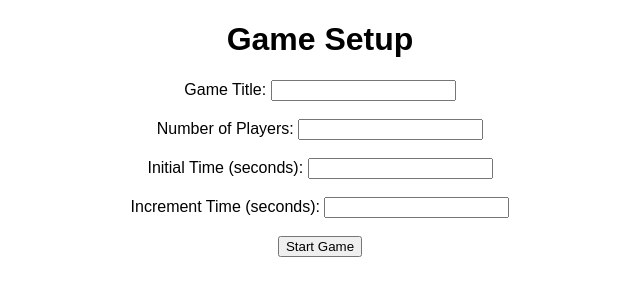
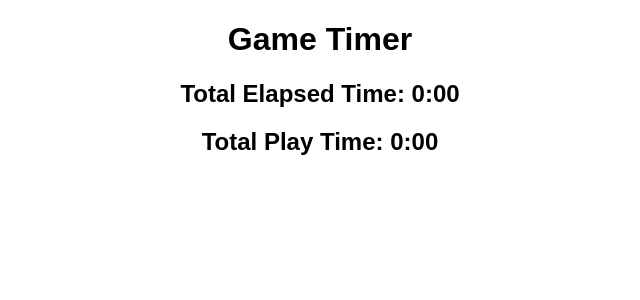
Before and after one commit to justinmart/jbatime, a Flask app: page / in a window 1280 px wide. Shown: the top 300 px of the page, without its empty margins (320-960 px from the left). Run offline with Flask 2, Linux system fonts and the light colour scheme.

Commit message:
Update index.html

```diff
--- a/templates/index.html
+++ b/templates/index.html
@@ -5,115 +5,24 @@
     <meta name="viewport" content="width=device-width, initial-scale=1.0">
     <title>Game Timer</title>
     <style>
-        body {
-            text-align: center;
-            font-family: Arial, sans-serif;
-        }
-        .player {
-            display: inline-block;
-            margin: 10px;
-            padding: 10px;
-            border: 1px solid black;
-        }
-        .current-turn {
-            background-color: rgba(255, 255, 0, 0.5);
-        }
+        body { text-align: center; font-family: Arial, sans-serif; }
+        .player { display: inline-block; margin: 10px; padding: 10px; border: 1px solid black; }
+        .current-turn { background-color: rgba(255, 255, 0, 0.5); }
     </style>
 </head>
 <body>
-    <div id="game-setup">
-        <h1>Game Setup</h1>
-        <form id="setup-form">
-            <label for="game-title">Game Title:</label>
-            <input type="text" id="game-title" name="game-title" required><br><br>
-            <label for="num-players">Number of Players:</label>
-            <input type="number" id="num-players" name="num-players" min="1" required><br><br>
-            <div id="player-names"></div>
-            <label for="initial-time">Initial Time (seconds):</label>
-            <input type="number" id="initial-time" name="initial-time" min="1" required><br><br>
-            <label for="increment">Increment Time (seconds):</label>
-            <input type="number" id="increment" name="increment" min="1" required><br><br>
-            <button type="submit">Start Game</button>
-        </form>
-    </div>
-
-    <div id="game-display" style="display:none;">
-        <h1 id="game-title">Dune Imperium Game Night!</h1>
-        <h2>Total Elapsed Time: <span id="total-elapsed-time">0:00</span></h2>
-        <h2>Total Play Time: <span id="total-play-time">0:00</span></h2>
-        <h3>Turn Counter: <span id="turn-counter">0</span></h3>
-        <div id="players"></div>
-    </div>
+    <h1 id="game-title">Game Timer</h1>
+    <h2>Total Elapsed Time: <span id="total-elapsed-time">0:00</span></h2>
+    <h2>Total Play Time: <span id="total-play-time">0:00</span></h2>
+    <div id="players"></div>
 
     <script>
-        let gameStarted = false;
-        let currentPlayerTimer = null;
-        let elapsedTimeTimer = null;
-        let currentTimeBank = 0;
-        let elapsedTime = 0;
-        let totalPlayTime = 0;
-
-        document.getElementById('setup-form').addEventListener('submit', async function(event) {
-            event.preventDefault();
-            const gameTitle = document.getElementById('game-title').value;
-            const numPlayers = document.getElementById('num-players').value;
-            const initialTime = document.getElementById('initial-time').value;
-            const increment = document.getElementById('increment').value;
-            const playerNames = [];
-
-            document.querySelectorAll('.player-name').forEach(input => {
-                playerNames.push(input.value);
-            });
-
-            const response = await fetch('/start', {
-                method: 'POST',
-                headers: {
-                    'Content-Type': 'application/json'
-                },
-                body: JSON.stringify({
-                    game_title: gameTitle,
-                    num_players: numPlayers,
-                    initial_time: initialTime,
-                    increment: increment,
-                    player_names: playerNames
-                })
-            });
-            const data = await response.json();
-            if (data.success) {
-                gameStarted = true;
-                elapsedTime = 0;
-                totalPlayTime = 0;
-                document.getElementById('game-setup').style.display = 'none';
-                document.getElementById('game-display').style.display = 'block';
-                document.getElementById('game-title').innerText = gameTitle;
-                startElapsedTimeTimer();
-                fetchStatus();
-            }
-        });
-
-        document.getElementById('num-players').addEventListener('change', function() {
-            const numPlayers = this.value;
-            const playerNamesDiv = document.getElementById('player-names');
-            playerNamesDiv.innerHTML = '';
-            for (let i = 0; i < numPlayers; i++) {
-                playerNamesDiv.innerHTML += `<label for="player-name-${i}">Player ${i + 1} Name:</label><input type="text" class="player-name" id="player-name-${i}" name="player-name-${i}" required><br><br>`;
-            }
-        });
-
-        function startElapsedTimeTimer() {
-            elapsedTimeTimer = setInterval(() => {
-                elapsedTime++;
-                document.getElementById('total-elapsed-time').innerText = formatTime(elapsedTime);
-            }, 1000);
-        }
-
         async function fetchStatus() {
             const response = await fetch('/status');
             const data = await response.json();
             if (data.success !== false) {
-                totalPlayTime = data.total_play_time;
-                document.getElementById('total-play-time').innerText = formatTime(totalPlayTime);
-                document.getElementById('turn-counter').innerText = data.turn_count;
+                document.getElementById('total-elapsed-time').innerText = data.total_elapsed_time;
+                document.getElementById('total-play-time').innerText = data.total_play_time;
 
                 const playersDiv = document.getElementById('players');
                 playersDiv.innerHTML = '';
@@ -122,65 +31,16 @@
                     playerDiv.className = 'player' + (index === data.current_player ? ' current-turn' : '');
                     playerDiv.innerHTML = `
                         <h4>${player.name}</h4>
-                        <p>Total Play Time: ${formatTime(player.total_play_time)}</p>
-                        <p>Time Bank: ${formatTime(player.time_left)}</p>
-                        <p>Time %: ${player.time_percent.toFixed(2)}%</p>
-                    `;
+                        <p>Total Play Time: ${player.total_play_time}</p>
+                        <p>Time Bank: ${player.time_left} seconds</p>`;
                     playersDiv.appendChild(playerDiv);
                 });
-
-                if (currentPlayerTimer) clearInterval(currentPlayerTimer);
-                if (!data.paused) startPlayerTimer(data.current_player, data.players[data.current_player].time_left);
-            }
-        }
-
-        function formatTime(seconds) {
-            const min = Math.floor(seconds / 60);
-            const sec = seconds % 60;
-            return `${min}:${sec < 10 ? '0' : ''}${sec}`;
-        }
-
-        function startPlayerTimer(playerIndex, timeBank) {
-            currentTimeBank = timeBank;
-            currentPlayerTimer = setInterval(() => {
-                currentTimeBank--;
-                totalPlayTime++;
-                document.getElementById('total-play-time').innerText = formatTime(totalPlayTime);
-                document.querySelector('.current-turn .player').querySelector('p:nth-child(3)').innerText = `Time Bank: ${formatTime(currentTimeBank)}`;
-                if (currentTimeBank <= 0) {
-                    clearInterval(currentPlayerTimer);
-                    alert("Time's up!");
-                }
-            }, 1000);
-        }
-
-        async function sendControl(command, player_index=null, new_time=null, new_increment=null) {
-            const response = await fetch('/control', {
-                method: 'POST',
-                headers: {
-                    'Content-Type': 'application/json'
-                },
-                body: JSON.stringify({command, player_index, new_time, new_increment})
-            });
-            const data = await response.json();
-            if (data.success !== false) {
-                fetchStatus();
             }
         }
 
         document.addEventListener('keydown', (event) => {
-            if (!gameStarted) return;
-            if (event.key === ' ') {
-                if (currentPlayerTimer) clearInterval(currentPlayerTimer);
-                sendControl('next');
-            } else if (event.key === 'p') {
-                sendControl('pause');
-            } else if (event.key === 'e') {
-                const player_index = prompt("Enter the player number to edit (1-2):") - 1;
-                const new_time = parseInt(prompt(`Enter new time for Player ${player_index + 1}:`));
-                const new_increment = parseInt(prompt(`Enter new increment for Player ${player_index + 1}:`));
-                sendControl('edit', player_index, new_time, new_increment);
-            }
+            if (event.key === ' ') fetch('/control', {method: 'POST', headers: {'Content-Type': 'application/json'}, body: JSON.stringify({command: 'next'})});
+            else if (event.key === 'p') fetch('/control', {method: 'POST', headers: {'Content-Type': 'application/json'}, body: JSON.stringify({command: 'pause'})});
         });
 
         setInterval(fetchStatus, 1000);
```
